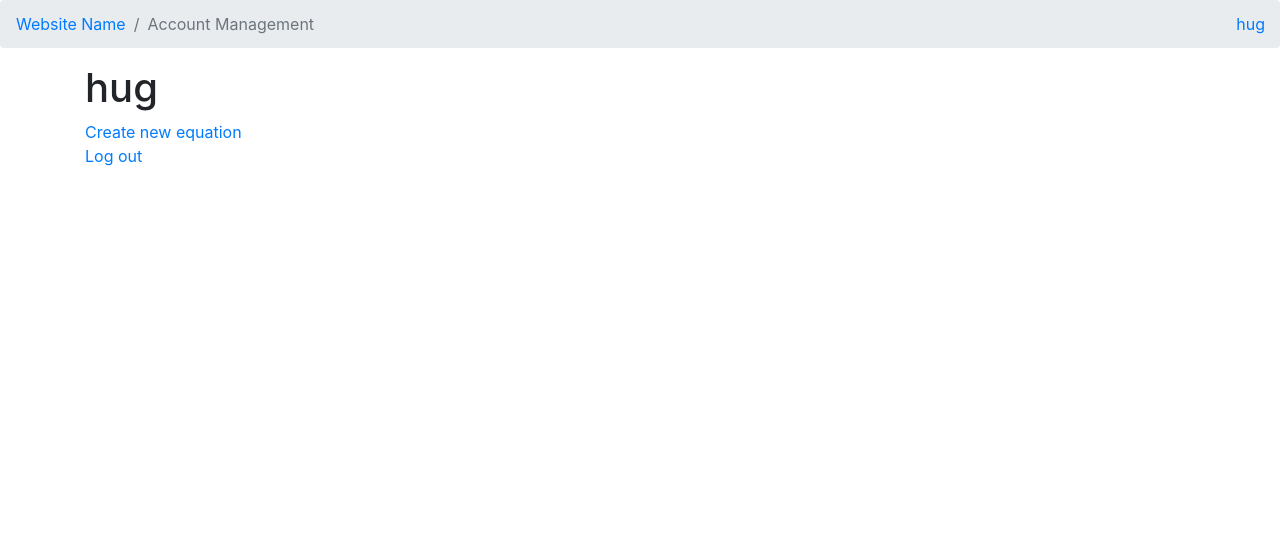
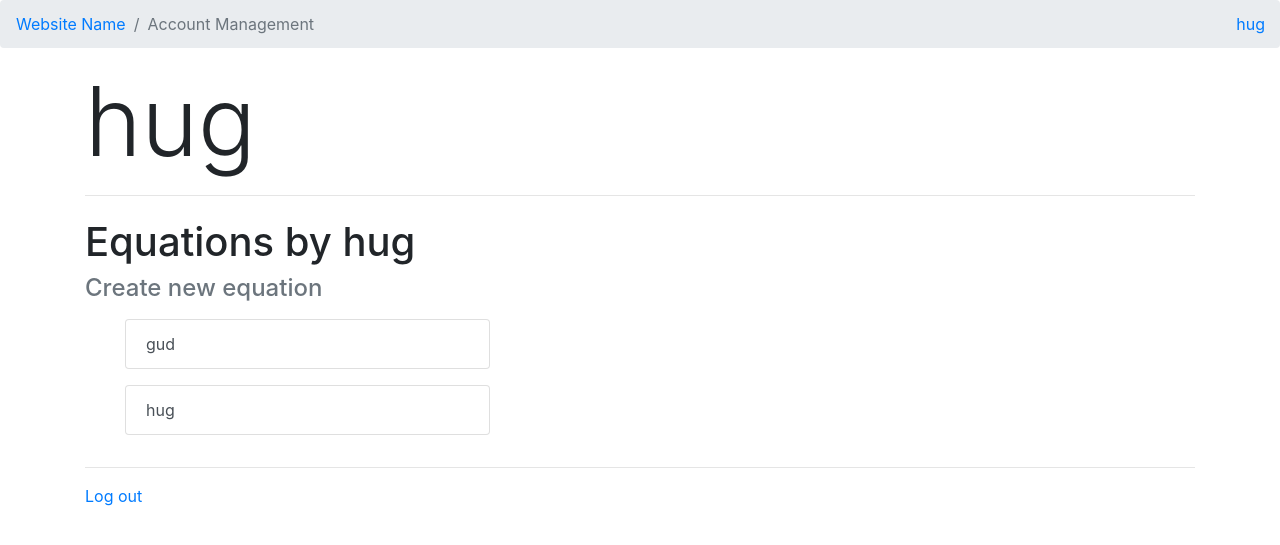
Before and after one commit to c-grattan/set09103-cw, a Flask app: a page that uses templates/account.html in a window 1280 px wide. Shown: the top 545 px of the page. Run offline with Flask 2, Linux system fonts and the light colour scheme; a user stored in the database is signed in; data comes from the database, SQL or seed files in the repository; both versions use the stored data as it was after the commit; some libraries are stand-ins or nearby versions.

Commit message:
Account now shows created equations

```diff
--- a/app.py
+++ b/app.py
@@ -77,7 +77,7 @@ def login():
 			return render_template("login.html", form=request.form, error="Incorrect password")
 
 		session['name'] = name
-		return render_template("successful.html", action="Login", url="login"), 200
+		return redirect(url_for('account', name=name))
 
 @app.route('/register/', methods=['GET', 'POST'])
 def register():
@@ -110,9 +110,12 @@ def account(name=None):
 		return redirect(url_for('login'))
 	else:
 		cursor = get_db().cursor()
-		user = cursor.execute('SELECT * FROM users WHERE username = "%s"' % name).fetchone()
+		user = cursor.execute('SELECT rowid, * FROM users WHERE username = "%s"' % name).fetchone()
 		if not user is None:
-			return render_template("account.html", user=user)
+			cursor = get_db().cursor()
+			eq = cursor.execute("SELECT rowid, * FROM equations WHERE user = '{}'".format(user[0])).fetchall()
+			print("Equations for user: {}\n{}".format(user[0], eq))
+			return render_template("account.html", user=user, equations=eq)
 		else:
 			if 'name' in session and session['name'] == name:
 				session.pop('name', None)
--- /dev/null
+++ b/static/js/changeText.js
@@ -0,0 +1,4 @@
+function changeText(text)
+{
+	document.getElementById("equation").innerHTML = text;
+}
--- a/templates/account.html
+++ b/templates/account.html
@@ -1,16 +1,45 @@
 {% extends "template.html" %}
+
+{% block head %}
+<script src="{{ url_for('static', filename='js/changeText.js') }}"></script>
+{% endblock %}
 
 {% block breadcrumbs %}
 <li class="breadcrumb-item active">Account Management</li>
 {% endblock %}
 
 {% block content %}
-<h1>{{ user[0] }}</h1>
+<h1 class="display-1">{{ user[1] }}</h1>
+<hr/>
 
-{% if user[0] != "404 Account not found" %}
-<a href="/create/">Create new equation</a><br/>
+{% if user[1] != "404 Account not found" %}
 
-{% if user[0] == session.name %}
+<h1 style="margin-top: 2%;">Equations by {{ user[1] }}</h1>
+
+<div class="row">
+	<div class="col">
+		{% if user[1] == session.name %}
+		<a class="text-muted" href="/create/"><h4>Create new equation</h4></a>
+		{% endif %}
+		<li class="list-group" style="width:75%; margin-top: 3%;">
+			{% for equation in equations %}
+			<ul><a href="/equations/{{ equation[0] }}" class="list-group-item list-group-item-action" onmouseover="changeText('{{ equation[2] }}')">{{ equation[1] }}</a></ul>
+			{% endfor %}
+		</li>
+	</div>
+	<div class="col">
+		<div class="col d-flex justify-content-center">
+			<table style="height: 100%;">
+				<tr>
+					<td><h1 class="display-3" id="equation"></h1></td>
+				</tr>
+			</table>
+		</div>
+	</div>
+</div>
+
+{% if user[1] == session.name %}
+<hr/>
 <a href="/logout/">Log out</a>
 {% endif %}
 {% endif %}
```
Also changed, not shown: templates/custom_main.html (+1 -6 lines), templates/predefined_main.html (+1 -6 lines), var/database.db.
